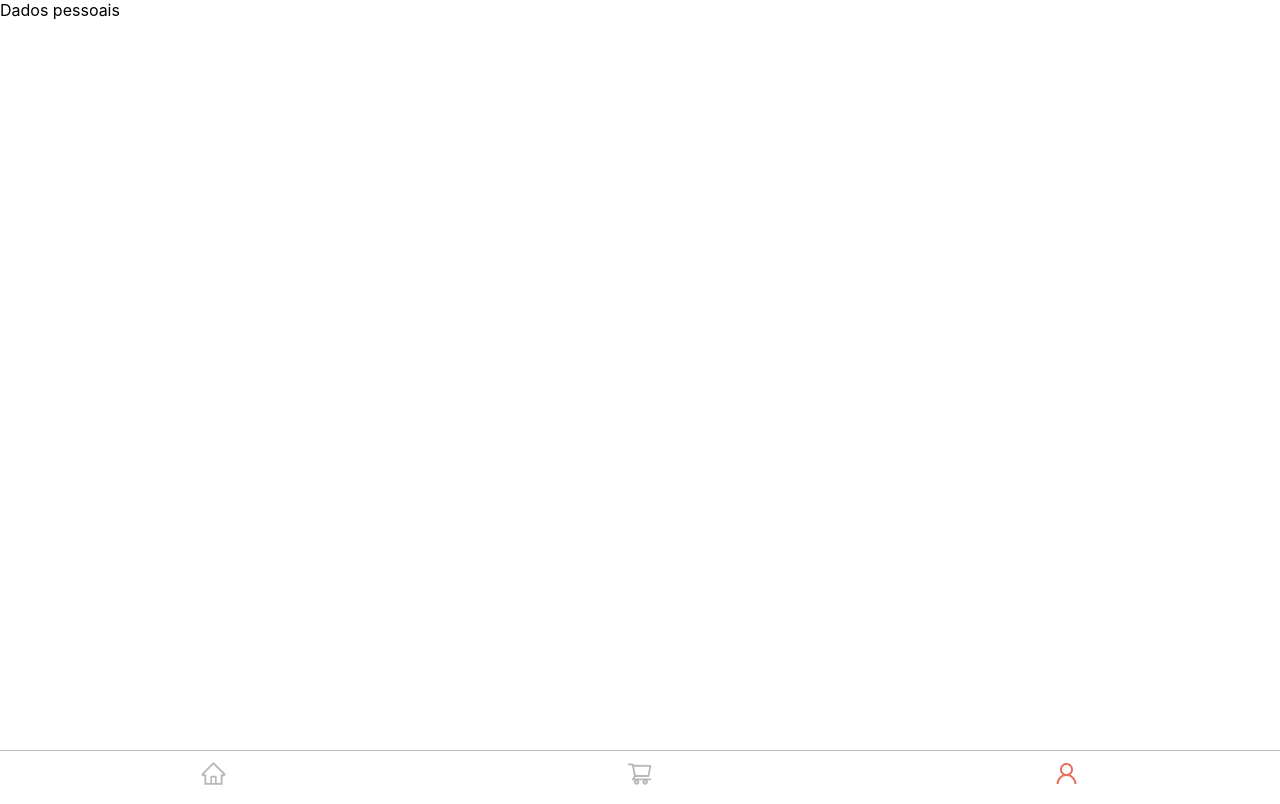
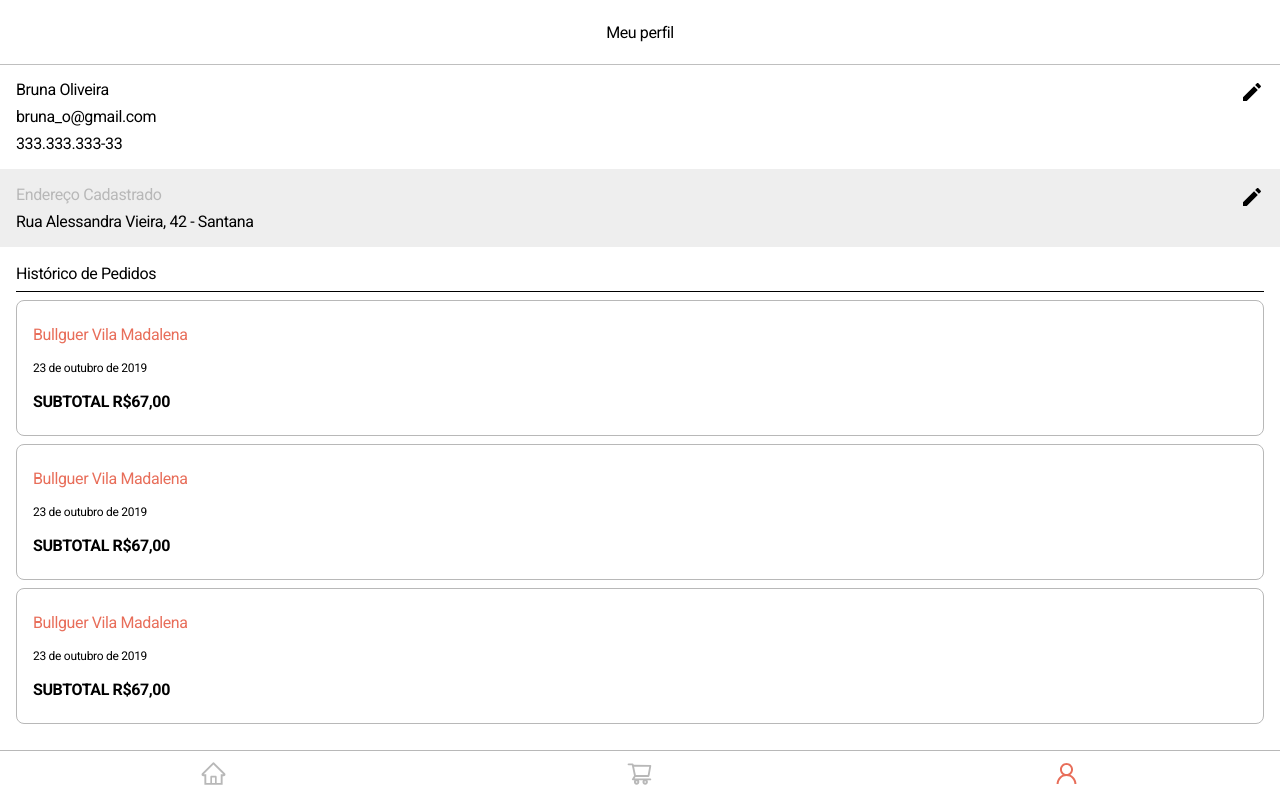
Before and after one commit to future4code/jackson-labe-food5, a React (Create React App) app: page /dados-pessoais in a window 1280 px wide. Built offline with nearby package versions, Linux system fonts and the light colour scheme.

Commit message:
Create ProfilePage layout

```diff
--- a/src/screens/ProfilePage/ProfilePage.js
+++ b/src/screens/ProfilePage/ProfilePage.js
@@ -1,8 +1,62 @@
 import React from 'react';
+import {
+  Header,
+  Container,
+  PersonalInfoContainer,
+  AddressContainer,
+  HistoryContainer,
+  RestaurantCard,
+  StyledLink
+} from './styles'
+import { MdEdit } from 'react-icons/md'
 
 const ProfilePage = () => {
   return (
-    <div>Dados pessoais</div>
+    <>
+      <Header>Meu perfil</Header>
+
+      <Container>
+        <PersonalInfoContainer>
+          <div>
+            <div style={{marginBottom: "8px"}}>Bruna Oliveira</div>
+            <div style={{marginBottom: "8px"}}>bruna_o@gmail.com</div>
+            <div>333.333.333-33</div>
+          </div>
+          <StyledLink to="/editar-dados-pessoais">
+            <MdEdit fontSize="24px"/>
+          </StyledLink>
+        </PersonalInfoContainer>
+
+        <AddressContainer>
+          <div>
+            <div style={{color: '#b8b8b8', marginBottom: "8px"}}>Endereço Cadastrado</div>
+            <div>Rua Alessandra Vieira, 42 - Santana</div>
+          </div>
+          <StyledLink to="/editar-endereco">
+            <MdEdit fontSize="24px"/>
+          </StyledLink>
+        </AddressContainer>
+
+        <HistoryContainer>
+          <h3>Histórico de Pedidos</h3>
+          <RestaurantCard>
+            <span>Bullguer Vila Madalena</span>
+            <span>23 de outubro de 2019</span>
+            <span>SUBTOTAL R$67,00</span>
+          </RestaurantCard>
+          <RestaurantCard>
+            <span>Bullguer Vila Madalena</span>
+            <span>23 de outubro de 2019</span>
+            <span>SUBTOTAL R$67,00</span>
+          </RestaurantCard>
+          <RestaurantCard>
+            <span>Bullguer Vila Madalena</span>
+            <span>23 de outubro de 2019</span>
+            <span>SUBTOTAL R$67,00</span>
+          </RestaurantCard>
+        </HistoryContainer>
+      </Container>
+    </>
   );
 }
 
--- /dev/null
+++ b/src/screens/ProfilePage/styles.js
@@ -0,0 +1,137 @@
+import styled from 'styled-components'
+import { Link } from 'react-router-dom'
+
+export const Container = styled.div`
+  display: flex;
+  flex-direction: column;
+  padding: 64px 0px;
+`
+
+export const Header = styled.header`
+  position: fixed;
+  top: 0;
+  height: 64px;
+  width: 100vw;
+  border-bottom: 1px solid rgba(0, 0, 0, 0.25);
+  background-color: white;
+
+  display: flex;
+  align-items: center;
+  justify-content: center;
+
+  font-family: Roboto;
+  font-size: 16px;
+  font-weight: 400;
+  font-stretch: normal;
+  font-style: normal;
+  line-height: normal;
+  letter-spacing: -0.39px;
+  text-align: center;
+  color: black;
+`
+
+export const PersonalInfoContainer = styled.section`
+  display: flex;
+  justify-content: space-between;
+  padding: 16px;
+
+  div {
+    font-family: Roboto;
+    font-size: 16px;
+    font-weight: 400;
+    font-stretch: normal;
+    font-style: normal;
+    line-height: normal;
+    letter-spacing: -0.39px;
+    color: black;
+  }
+`
+
+export const StyledLink = styled(Link)`
+  text-decoration: none;
+  align-self: flex-start;
+  color: black;
+`
+
+export const AddressContainer = styled.section`
+  display: flex;
+  justify-content: space-between;
+  padding: 16px;
+  background-color: #eeeeee;
+
+  div {
+    font-family: Roboto;
+    font-size: 16px;
+    font-weight: 400;
+    font-stretch: normal;
+    font-style: normal;
+    line-height: normal;
+    letter-spacing: -0.39px;
+    color: black;
+  }
+`
+
+export const HistoryContainer = styled.section`
+  display: flex;
+  flex-direction: column;
+  padding: 16px;
+
+  h3 {
+    margin: 0px;
+    margin-top: 1px;
+    padding-bottom: 8px;
+    font-family: Roboto;
+    font-size: 16px;
+    font-weight: 400;
+    font-stretch: normal;
+    font-style: normal;
+    line-height: normal;
+    letter-spacing: -0.39px;
+    color: black;
+    border-bottom: 1px solid black;
+  }
+`
+
+export const RestaurantCard = styled.div`
+  height: 102px;
+  display: flex;
+  flex-direction: column;
+  justify-content: space-around;
+  margin-top: 8px;
+  padding: 16px;
+  border: 1px solid #b8b8b8;
+  border-radius: 8px;
+
+  span:nth-child(1) {
+    font-family: Roboto;
+    font-size: 16px;
+    font-weight: 400;
+    font-stretch: normal;
+    font-style: normal;
+    line-height: normal;
+    letter-spacing: -0.39px;
+    color: #e86e5a;
+  }
+
+  span:nth-child(2) {
+    font-family: Roboto;
+    font-size: 12px;
+    font-weight: normal;
+    font-stretch: normal;
+    font-style: normal;
+    line-height: normal;
+    letter-spacing: -0.29px;
+    color: black;
+  }
+
+  span:nth-child(3) {
+    font-family: Roboto;
+    font-size: 16px;
+    font-weight: 700;
+    font-stretch: normal;
+    font-style: normal;
+    line-height: normal;
+    letter-spacing: -0.39px;
+    color: black;
+  }
+`
```
